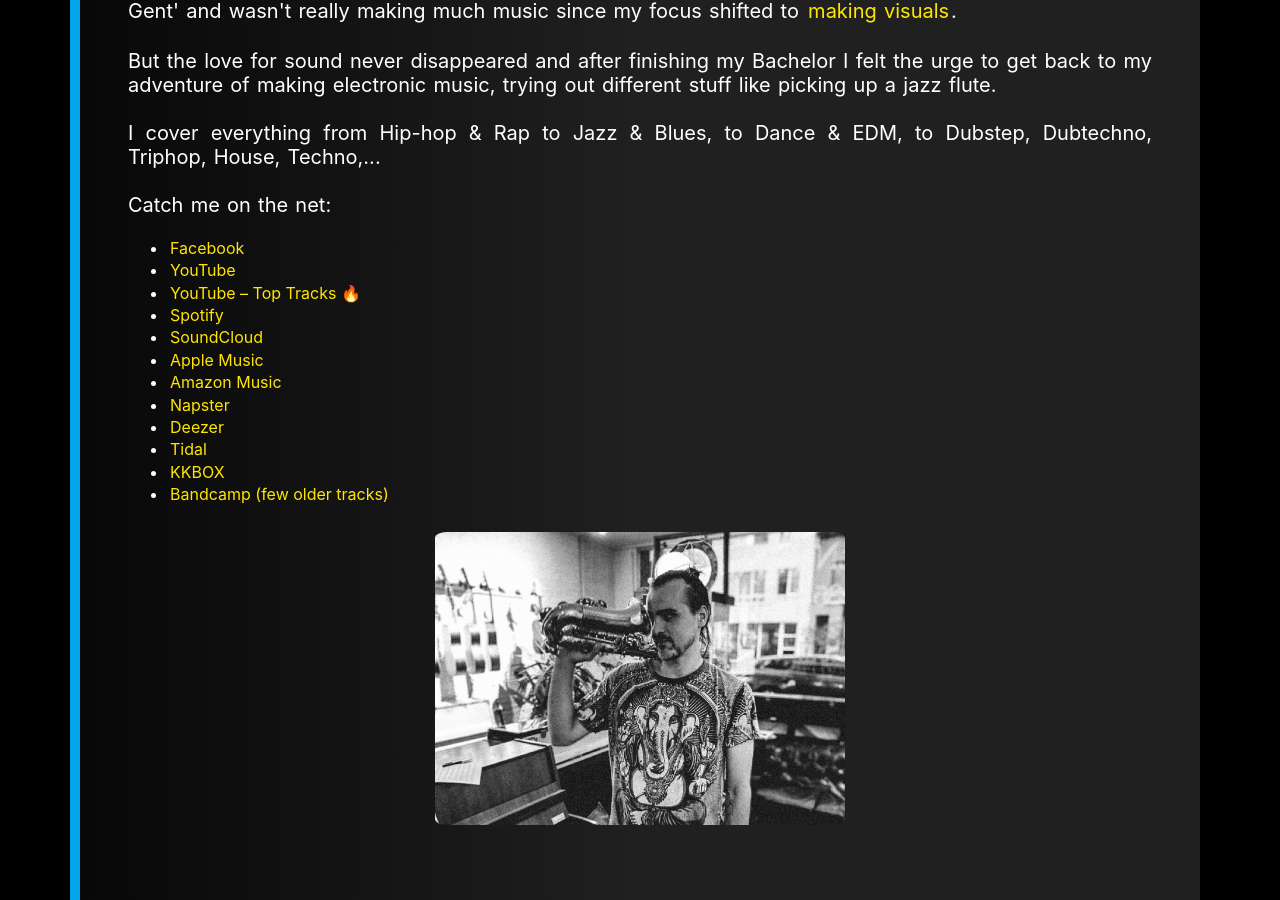
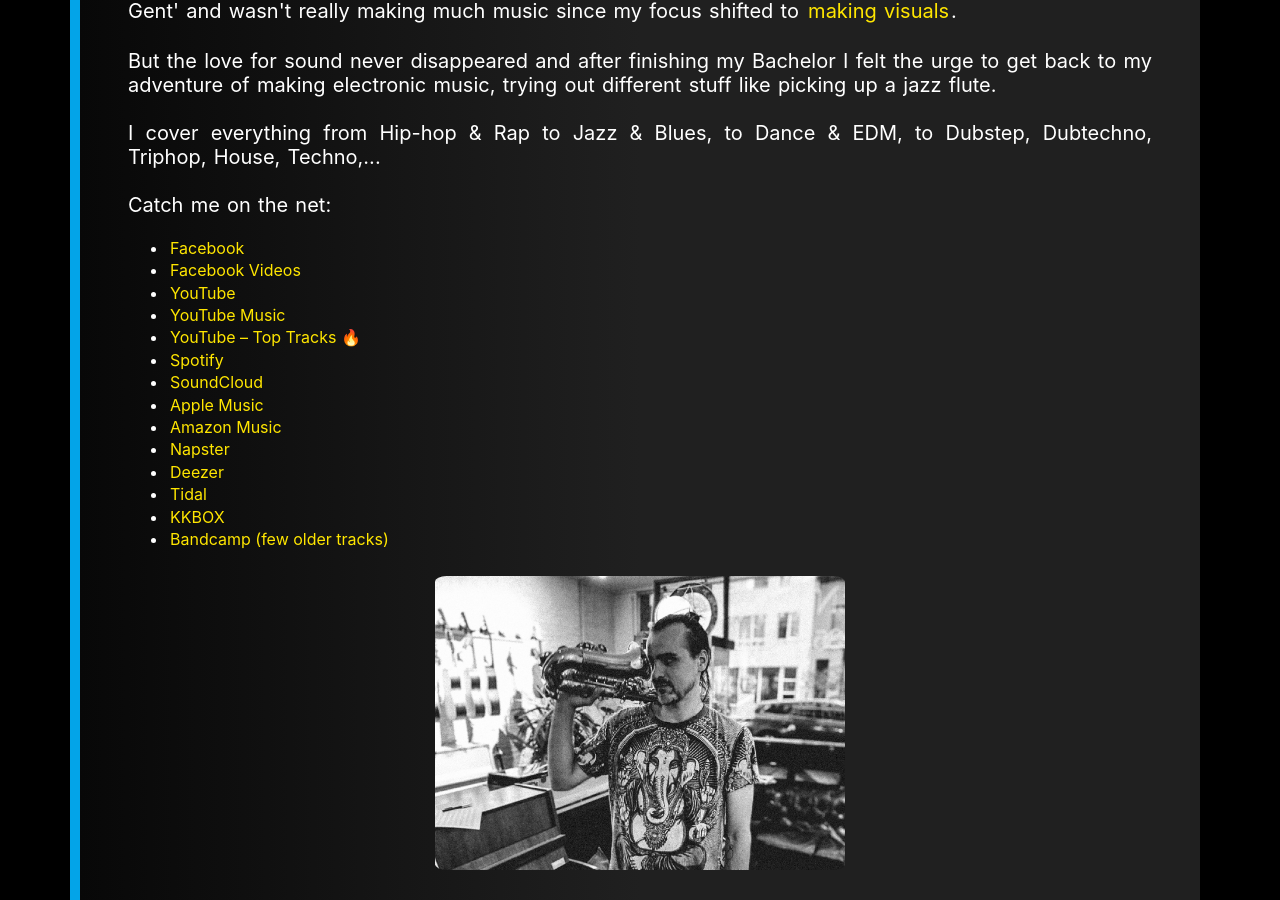
Before and after one commit to mr-volta/mr-volta.github.io, a Jekyll site: the page built from index.html, in a window 1280 px wide and 900 px high, scrolled down 1322 px. Built offline with Jekyll 4.4.1, drawn with Linux system fonts in a browser that asks for light colours.

Commit message:
Update _config.yml

```diff
--- a/_config.yml
+++ b/_config.yml
@@ -52,8 +52,10 @@ about_me_description: >
 
   <ul>
   <li><a class="highlight-link" href="https://www.facebook.com/mistervolta/" target="_blank" rel="noreferrer">Facebook</a></li>
+  <li><a class="highlight-link" href="https://www.facebook.com/pg/mistervolta/videos/" target="_blank" rel="noreferrer">Facebook Videos</a></li>
   <li><a class="highlight-link" href="https://www.youtube.com/channel/UCIcnqfpNXdGgtfMe8p6exTQ" target="_blank" rel="noreferrer">YouTube</a></li>
-  <li><a class="highlight-link" href="https://www.youtube.com/playlist?list=PLaLN0EvcxkHLyjPyC1VuhfQdXf1NOEVQl" target="_blank" rel="noreferrer">YouTube – Top Tracks 🔥</a></li>
+  <li><a class="highlight-link" href="https://music.youtube.com/channel/UCm4Y5yx83S6r5dabqipZkrg" target="_blank" rel="noreferrer">YouTube Music</a></li>
+  <li><a class="highlight-link" href="https://www.youtube.com/playlist?list=PLaLN0EvcxkHJGLrTlkZOSLsYoSwUWqDYb" target="_blank" rel="noreferrer">YouTube – Top Tracks 🔥</a></li>
   <li><a class="highlight-link" href="https://open.spotify.com/artist/62gPnJGzBj5srDegUHTzR3" target="_blank" rel="noreferrer">Spotify</a></li>
   <li><a class="highlight-link" href="https://soundcloud.com/mistervolta" target="_blank" rel="noreferrer">SoundCloud</a></li>
   <li><a class="highlight-link" href="https://music.apple.com/artist/mr-volta/306594481" target="_blank" rel="noreferrer">Apple&nbsp;Music</a></li>
```
